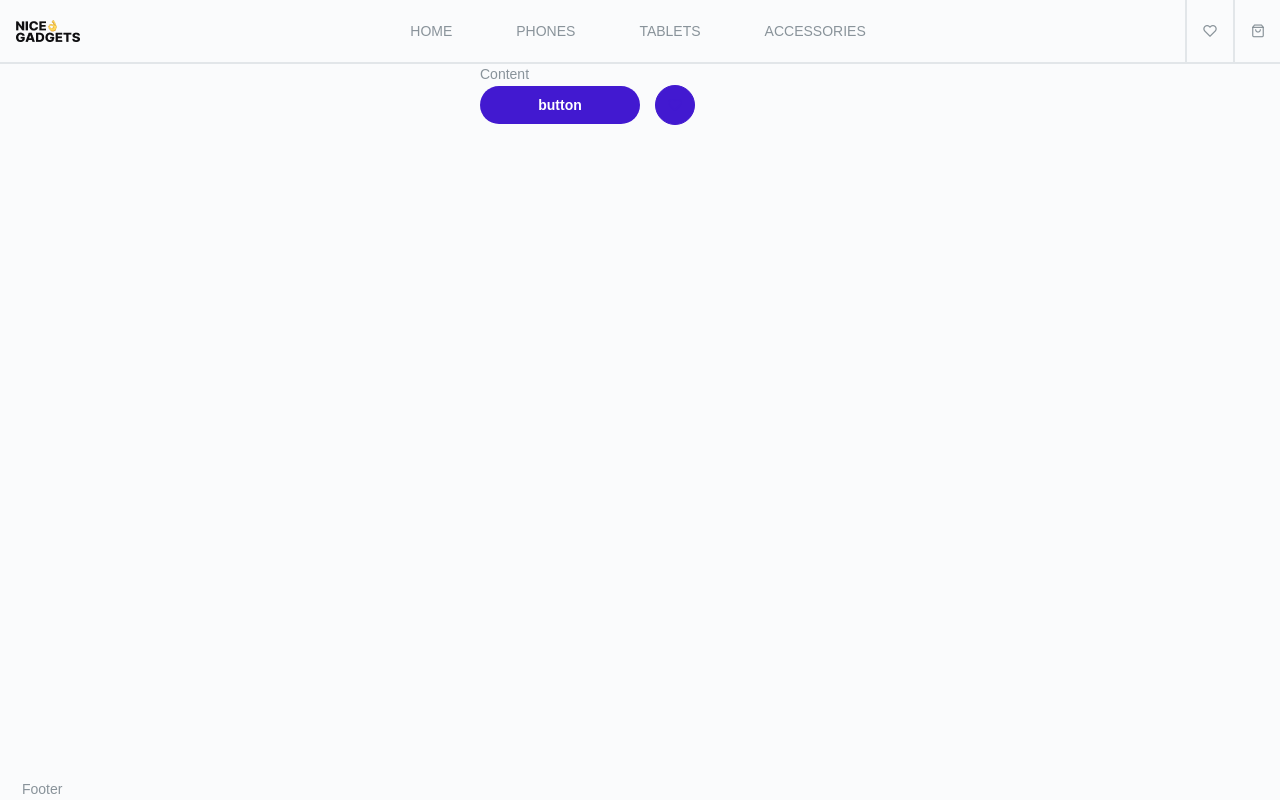
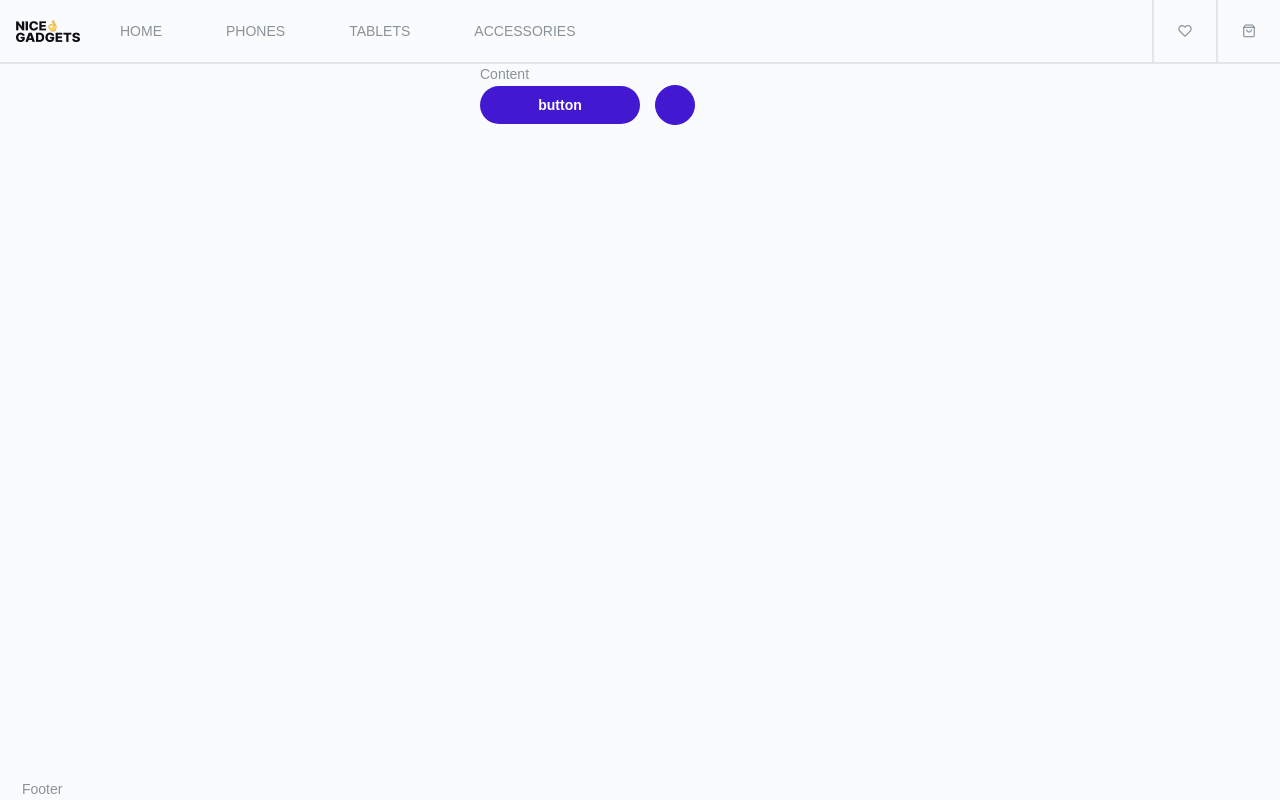
Before and after one commit to fe-jun24-team4/phone-catalog, a React (Vite) app: page / in a window 1280 px wide. Built offline with nearby package versions, Linux system fonts and the light colour scheme.

Commit message:
underline is fixed, nav links are cl oser to the logo, no separators between the icons

```diff
--- a/src/components/Header/Header.scss
+++ b/src/components/Header/Header.scss
@@ -15,8 +15,13 @@
     }
 }
 
+.logo {
+    margin-right: 24px;
+}
+
 .nav-links {
     display: none;
+    height: 100%;
 
     :hover {
         color: $themePurplePrimary;
@@ -26,9 +31,11 @@
         display: flex;
         justify-content: space-between;
         gap: 16px;
-        margin-left: 10px;
+        margin-right: auto;
 
         a {
+            display: flex;
+            align-items: center;
             position: relative;
             text-decoration: none;
             color: inherit;
@@ -37,7 +44,7 @@
                 content: '';
                 position: absolute;
                 left: 0;
-                bottom: -1em;
+                bottom: -2px;
                 width: 100%;
                 height: 2px;
                 background-color: $themePurplePrimary;
@@ -61,7 +68,6 @@
         gap: 64px;
 
         &::after {
-            bottom: -1.2em;
             width: 100%;
             height: 2px;
             background-color: $themePurplePrimary;
@@ -70,19 +76,10 @@
         }
     }
 }
-
-
-// .nav-links {
-//     display: none;
-
-//     :hover {
-//         color: $themePurplePrimary;
-//     }
-// }
-
 .icon-home {
     display: flex;
-    padding: 10px 19px;
+    align-items: center;
+    justify-content: center;
     border-left: 2px solid $themePurpleElements;
     line-height: 2;
 
@@ -91,14 +88,27 @@
     }
 }
 
-.separator {
-    width: 2px;
-    height: 48px;
-    background-color: $themePurpleElements;
+// .separator {
+//     width: 2px;
+//     height: 48px;
+//     background-color: $themePurpleElements;
+
+//     @include onLaptop {
+//         height: 64px;
+//     }
+// }
+
+.icon {
+    display: flex;
+    align-items: center;
+    justify-content: center;
+    border-left: 2px solid $themePurpleElements;
+    padding: 16px;
 
     @include onLaptop {
-        height: 64px;
+        padding: 24px;
     }
+
 }
 
 .icon-group {
@@ -107,8 +117,7 @@
    @include onTablet {
         display: flex;
         align-items: center;
-        justify-content: space-around;
-        gap: 16px;
-        padding: 0 15px;
+        justify-content: center;
+        //gap: 16px;
     }
 }
--- a/src/components/Header/Header.tsx
+++ b/src/components/Header/Header.tsx
@@ -8,17 +8,25 @@ export const Header: React.FC = () => {
         <img src="./src/images/nice-gadgets-logo.png" alt="" />
       </div>
       <nav className="nav-links">
-        <a href="#home">Home</a>
-        <a href="#phones">Phones</a>
-        <a href="#tablets">Tablets</a>
-        <a href="#accessories">Accessories</a>
+        <a href="#home">
+          <span>Home</span>
+        </a>
+        <a href="#phones">
+          <span>Phones</span>
+        </a>
+        <a href="#tablets">
+          <span>Tablets</span>
+        </a>
+        <a href="#accessories">
+          <span>Accessories</span>
+        </a>
       </nav>
       <div className="burger-menu icon-home" />
       <div className="icon-group">
-        <div className="separator" />
-        <div className="icon-heart" />
-        <div className="separator" />
-        <div className="icon-shopping-bag" />
+        {/* <div className="separator" /> */}
+        <div className="icon-heart icon" />
+        {/* <div className="separator" /> */}
+        <div className="icon-shopping-bag icon" />
       </div>
     </header>
   );
```
